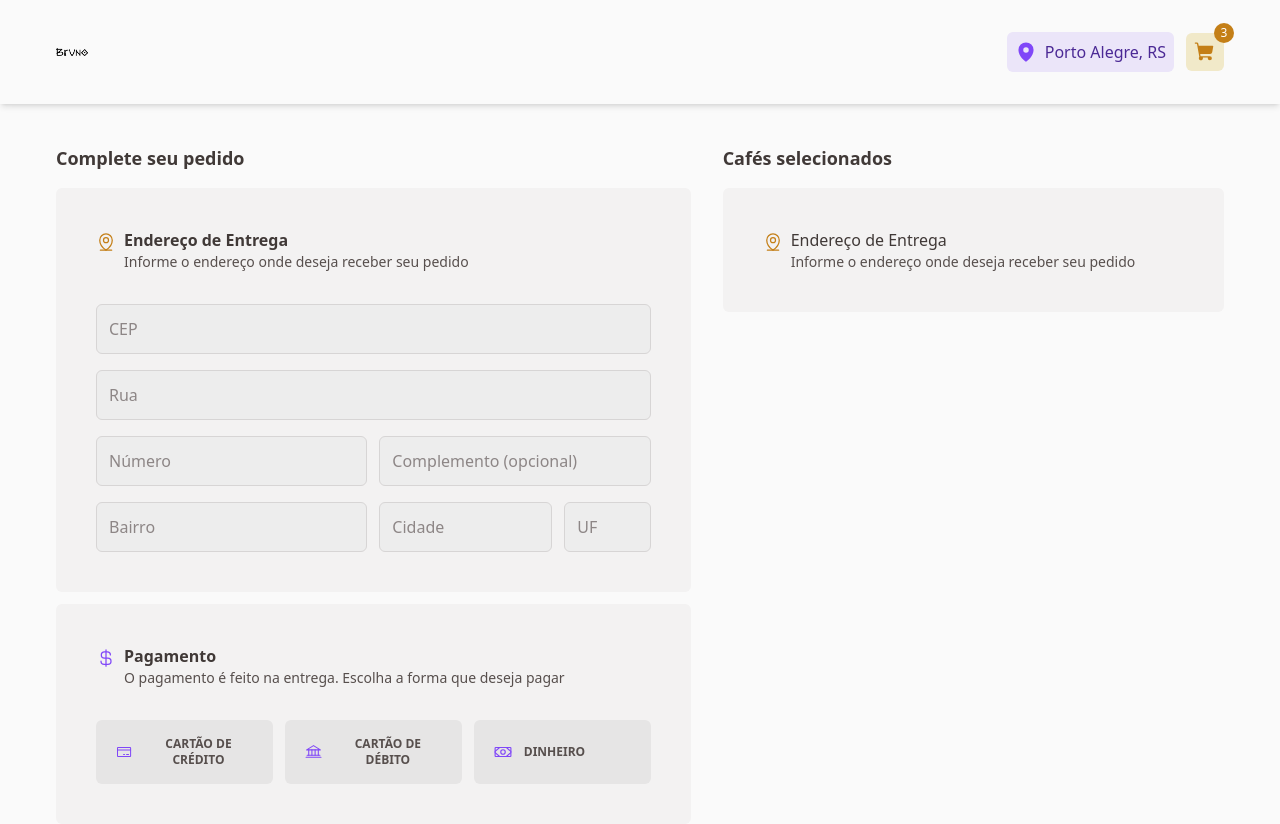
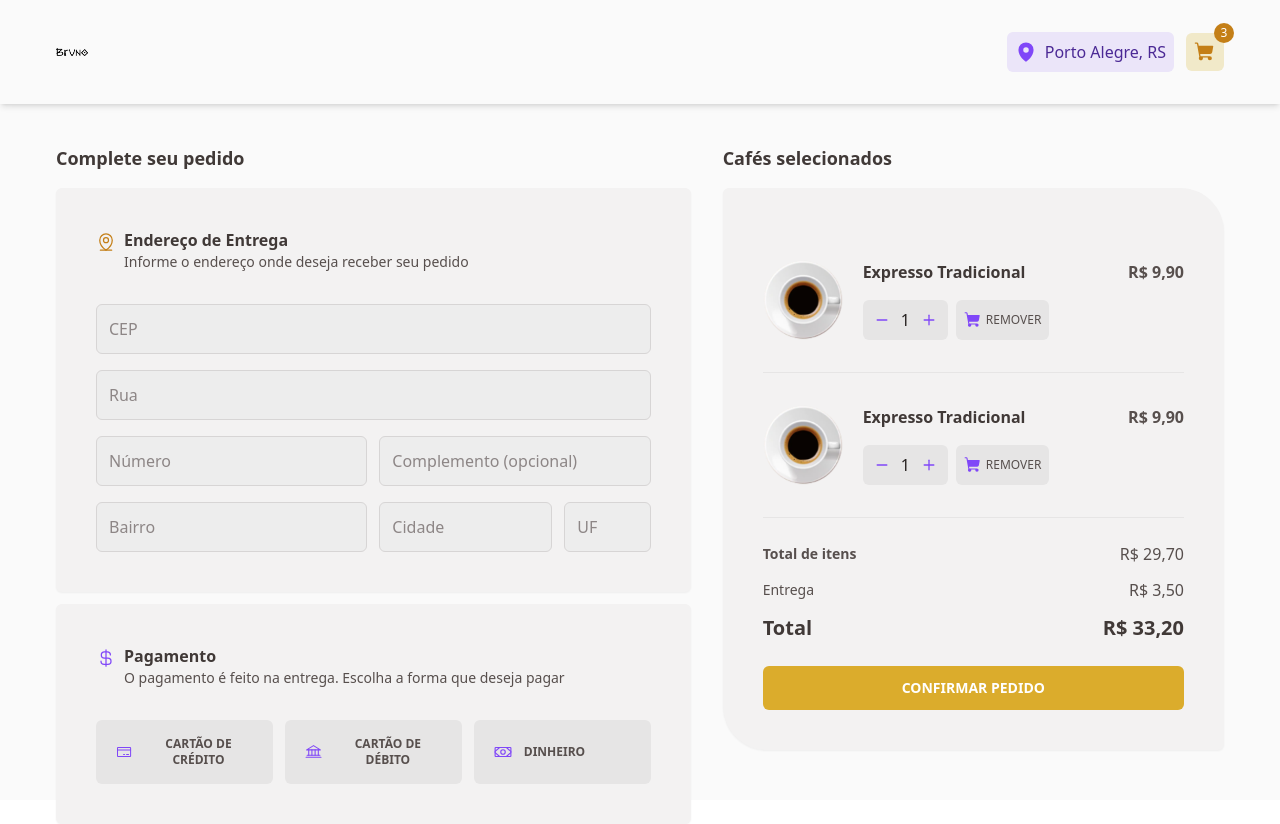
Before and after one commit to devsantosbruno/coffee-delivery, a React (Vite) app: page /cart in a window 1280 px wide. Built offline with nearby package versions, Linux system fonts and the light colour scheme.

Commit message:
feat: products with api

```diff
--- a/package.json
+++ b/package.json
@@ -9,6 +9,7 @@
     "preview": "vite preview"
   },
   "dependencies": {
+    "axios": "^1.2.2",
     "phosphor-react": "^1.4.1",
     "react": "^18.2.0",
     "react-dom": "^18.2.0",
--- a/src/Router.tsx
+++ b/src/Router.tsx
@@ -4,13 +4,17 @@ import { DefaultLayout } from "./layouts/DefaultLayout";
 
 import { Cart } from "./pages/Cart";
 import { Home } from "./pages/Home";
+import { Summary } from "./pages/Summary";
 
 export function Router() {
+  // window.navigator.geolocation.getCurrentPosition(console.log, console.log);
+
   return (
     <Routes>
       <Route path="/" element={<DefaultLayout />}>
         <Route path="/" element={<Home />} />
         <Route path="/cart" element={<Cart />} />
+        <Route path="/summary" element={<Summary />} />
       </Route>
     </Routes>
   );
--- a/src/components/Badge.tsx
+++ b/src/components/Badge.tsx
@@ -1,7 +1,7 @@
-export function Badge() {
+export function Badge(props: any) {
   return (
     <span className="bg-yellow-200 text-yellow-700 px-2 py-1 rounded-full font-bold text-[0.625rem] uppercase">
-      Tradicional
+      {props.tagTeste}
     </span>
   );
 }
--- a/src/components/Product.tsx
+++ b/src/components/Product.tsx
@@ -1,34 +1,32 @@
 import { Minus, Plus, ShoppingCart } from "phosphor-react";
 import { useState } from "react";
+
 import { Badge } from "./Badge";
 
-import coffee from "../assets/coffee-american.png";
+export function Product(props: any) {
+  const [quantity, setQuantity] = useState<number>(0);
 
-export function Product() {
-  const [quantity, setQuantity] = useState<number>(1);
-
-  console.log(quantity);
-  window.navigator.geolocation.getCurrentPosition(console.log, console.log);
+  // normalizing values
+  let priceBR = props.price.toFixed(2).replace(".", ",");
 
   return (
     <div className="bg-gray-200 rounded-tl-md rounded-tr-[36px] rounded-bl-[36px] rounded-br-md px-6 py-5 text-center shadow-md">
-      <img src={coffee} alt="" className="-mt-10 mx-auto mb-3" />
+      <img src={`${props.image}`} alt="" className="-mt-10 mx-auto mb-3" />
 
       <div className="flex flex-wrap justify-center gap-1">
-        <Badge />
-        <Badge />
+        {props.tags.map((tagName: any) => (
+          <Badge key={tagName} tagTeste={tagName} />
+        ))}
       </div>
 
       <h3 className="text-brown-500 text-xl font-extrabold mb-2 mt-4">
-        Expresso Tradicional
+        {props.name}
       </h3>
-      <p className="text-brown-200 text-sm">
-        O tradicional café feito com água quente e grãos moídos
-      </p>
+      <p className="text-brown-200 text-sm">{props.description}</p>
 
       <div className="flex items-center justify-between mt-8">
         <span className="text-lg text-brown-300">
-          R$ <strong className="text-2xl">9,90</strong>
+          R$ <strong className="text-2xl">{priceBR}</strong>
         </span>
 
         <div className="flex gap-2">
@@ -40,7 +38,7 @@ export function Product() {
                   prevState > 0 ? prevState - 1 : prevState
                 )
               }
-              disabled={quantity <= 0 && true}
+              disabled={quantity <= 0}
               className="text-purple-400 hover:text-purple-800 transition duration-150"
             >
               <Minus size={16} weight="bold" />
--- /dev/null
+++ b/src/pages/Cart/components/ProductCart.tsx
@@ -0,0 +1,68 @@
+import { Minus, Plus, ShoppingCart } from "phosphor-react";
+import { useState } from "react";
+
+// import coffeeLatte from "../../../assets/coffee-latte.png";
+import coffeeTraditional from "../../../assets/coffee-traditional.png";
+
+export function ProductCart() {
+  const [quantity, setQuantity] = useState<number>(1);
+
+  return (
+    <div>
+      <div className="flex justify-between gap-5 py-8 border-b-[1px] border-gray-400">
+        <div className="flex gap-5">
+          <img
+            src={coffeeTraditional}
+            alt=""
+            className="max-w-[80px] max-h-[80px]"
+          />
+
+          <div className="flex flex-col justify-between">
+            <h4 className="text-brown-500 font-semibold">
+              Expresso Tradicional
+            </h4>
+
+            <div className="flex gap-2">
+              <div className="bg-gray-400 px-3 py-2 rounded-md flex items-center gap-3">
+                <button
+                  type="button"
+                  onClick={() =>
+                    setQuantity((prevState) =>
+                      prevState > 0 ? prevState - 1 : prevState
+                    )
+                  }
+                  disabled={quantity <= 0 && true}
+                  className="text-purple-400 hover:text-purple-800 transition duration-150"
+                >
+                  <Minus size={14} weight="bold" />
+                </button>
+                <span className="text-brown-700">{quantity}</span>
+                <button
+                  type="button"
+                  onClick={() => setQuantity((prevState) => prevState + 1)}
+                  className="text-purple-400 hover:text-purple-800 transition duration-150"
+                >
+                  <Plus size={14} weight="bold" />
+                </button>
+              </div>
+
+              <button
+                type="button"
+                className="bg-gray-400 text-brown-300 text-xs flex gap-1 items-center justify-center rounded-md px-2 py-2"
+              >
+                <ShoppingCart
+                  size={18}
+                  weight="fill"
+                  className="text-purple-400"
+                />
+                REMOVER
+              </button>
+            </div>
+          </div>
+        </div>
+
+        <strong className="text-brown-300 font-bold">R$ 9,90</strong>
+      </div>
+    </div>
+  );
+}
--- a/src/pages/Cart/index.tsx
+++ b/src/pages/Cart/index.tsx
@@ -1,10 +1,12 @@
 import { CurrencyDollar, MapPinLine } from "phosphor-react";
+import { NavLink } from "react-router-dom";
 import { Input } from "../../components/Input";
 import { Payment } from "../../components/Payment";
+import { ProductCart } from "./components/ProductCart";
 
 export function Cart() {
   return (
-    <main className="bg-gray-100">
+    <main className="bg-gray-100 h-[calc(100vh-104px)]">
       <section>
         <div className="container px-4 lg:px-14 mx-auto pt-10">
           <div className="grid grid-cols-9 gap-8">
@@ -13,7 +15,7 @@ export function Cart() {
                 Complete seu pedido
               </h3>
 
-              <div className="bg-gray-200 p-10 rounded-md">
+              <div className="bg-gray-200 p-10 rounded-md shadow-sm">
                 <div className="flex gap-2 mb-8">
                   <MapPinLine size={20} className="text-yellow-700 mt-1" />
                   <div className="flex flex-col">
@@ -54,7 +56,7 @@ export function Cart() {
                 </form>
               </div>
 
-              <div className="bg-gray-200 p-10 rounded-md mt-3">
+              <div className="bg-gray-200 p-10 rounded-md mt-3 shadow-sm">
                 <div className="flex gap-2 mb-8">
                   <CurrencyDollar size={20} className="mt-1 text-purple-400" />
                   <div className="flex flex-col">
@@ -81,16 +83,40 @@ export function Cart() {
                 Cafés selecionados
               </h3>
 
-              <div className="bg-gray-200 p-10 rounded-md">
-                <div className="flex gap-2">
-                  <MapPinLine size={20} className="text-yellow-700 mt-1" />
-                  <div className="flex flex-col">
-                    <span className="text-brown-500">Endereço de Entrega</span>
-                    <span className="text-brown-300 text-sm">
-                      Informe o endereço onde deseja receber seu pedido
+              <div className="bg-gray-200 p-10 rounded-tl-md rounded-tr-[44px] rounded-bl-[44px] rounded-br-md shadow-sm">
+                <ProductCart />
+                <ProductCart />
+
+                <div className="my-6">
+                  <div className="flex items-center justify-between gap-2">
+                    <p className="text-brown-300 text-sm font-bold">
+                      Total de itens
+                    </p>
+                    <span className="text-brown-300">R$ 29,70</span>
+                  </div>
+
+                  <div className="flex items-center justify-between gap-2 my-3">
+                    <p className="text-brown-300 text-sm">Entrega</p>
+                    <span className="text-brown-300">R$ 3,50</span>
+                  </div>
+
+                  <div className="flex items-center justify-between gap-2">
+                    <strong className="text-brown-500 text-xl font-bold">
+                      Total
+                    </strong>
+                    <span className="text-brown-500 text-xl font-bold">
+                      R$ 33,20
                     </span>
                   </div>
                 </div>
+
+                <NavLink
+                  to="/summary"
+                  title="Summary"
+                  className="grid bg-yellow-500 text-white font-bold text-sm p-3 rounded-md text-center"
+                >
+                  CONFIRMAR PEDIDO
+                </NavLink>
               </div>
             </div>
           </div>
--- a/src/pages/Home/index.tsx
+++ b/src/pages/Home/index.tsx
@@ -1,9 +1,19 @@
+import axios from "axios";
 import { Coffee, Package, ShoppingCart, Timer } from "phosphor-react";
+import { useEffect, useState } from "react";
 
 import imageMain from "../../assets/image-main.png";
 import { Product } from "../../components/Product";
 
 export function Home() {
+  const [products, setProducts] = useState([]);
+
+  useEffect(() => {
+    axios
+      .get("https://api.npoint.io/a380939a53668d2393dd", {})
+      .then((response) => setProducts(response.data));
+  }, []);
+
   return (
     <main className="max-w-screen overflow-hidden bg-gray-100">
       <section className="bg-withColors bg-cover bg-center bg-no-repeat">
@@ -13,6 +23,7 @@ export function Home() {
               <h1 className="text-5xl font-bold text-brown-700 leading-[62px]">
                 Encontre o café perfeito para qualquer hora do dia
               </h1>
+
               <p className="text-xl mt-4 text-brown-500">
                 Com o Coffee Delivery você recebe seu café onde estiver, a
                 qualquer hora
@@ -60,11 +71,16 @@ export function Home() {
           </h2>
 
           <div className="grid grid-cols-4 gap-x-8 gap-y-10">
-            <Product />
-            <Product />
-            <Product />
-            <Product />
-            <Product />
+            {products.map((product: any) => (
+              <Product
+                key={product.name}
+                image={product.imgSrc}
+                tags={product.tags}
+                name={product.name}
+                description={product.description}
+                price={product.price}
+              />
+            ))}
           </div>
         </div>
       </section>
--- /dev/null
+++ b/src/pages/Summary/index.tsx
@@ -0,0 +1,63 @@
+import { CurrencyDollar, MapPin, Timer } from "phosphor-react";
+import image from "../../assets/illustration.svg";
+
+export function Summary() {
+  return (
+    <main className="bg-gray-100 h-[calc(100vh-104px)] ">
+      <section className="h-full flex items-center">
+        <div className="container px-4 lg:px-14 mx-auto py-20">
+          <div className="grid grid-cols-2 items-end gap-8 w-full">
+            <div>
+              <h1 className="text-yellow-700 font-extrabold text-4xl mb-1">
+                Uhu! Pedido confirmado
+              </h1>
+              <p className="text-brown-500 text-xl">
+                Agora é só aguardar que logo o café chegará até você
+              </p>
+
+              <div className="mt-10 bg-gradientBorder p-[2px] rounded-tl-md rounded-tr-[36px] rounded-bl-[36px] rounded-br-md">
+                <div className="bg-gray-100 px-10 py-11 rounded-tl-md rounded-tr-[36px] rounded-bl-[36px] rounded-br-md">
+                  <div className="flex items-start gap-3">
+                    <span className="bg-purple-400 rounded-full p-2">
+                      <MapPin size={20} weight="fill" color="white" />
+                    </span>
+
+                    <span className="text-brown-300">
+                      Entrega em{" "}
+                      <strong>Rua João Daniel Martinelli, 102</strong>
+                      <br /> Farrapos - Porto Alegre, RS
+                    </span>
+                  </div>
+
+                  <div className="flex items-start gap-3 my-8">
+                    <span className="bg-yellow-500 rounded-full p-2">
+                      <Timer size={20} weight="fill" color="white" />
+                    </span>
+
+                    <span className="text-brown-300">
+                      Previsão de entrega <br />
+                      <strong>20 min - 30 min</strong>
+                    </span>
+                  </div>
+
+                  <div className="flex items-start gap-3">
+                    <span className="bg-yellow-700 rounded-full p-2">
+                      <CurrencyDollar size={20} weight="fill" color="white" />
+                    </span>
+
+                    <span className="text-brown-300">
+                      Pagamento na entrega <br />
+                      <strong>Cartão de Crédito</strong>
+                    </span>
+                  </div>
+                </div>
+              </div>
+            </div>
+
+            <img src={image} alt="" className="mx-auto" />
+          </div>
+        </div>
+      </section>
+    </main>
+  );
+}
--- a/tailwind.config.cjs
+++ b/tailwind.config.cjs
@@ -31,6 +31,8 @@ module.exports = {
       },
       backgroundImage: {
         withColors: "url('./src/assets/background-colors.svg')",
+        gradientBorder:
+          "linear-gradient(90deg, rgba(219,172,44,1) 0%, rgba(128,71,248,1) 100%)",
       },
     },
   },
```
Also changed, not shown: 1 other file (tests, documents, lock files or other folders).
